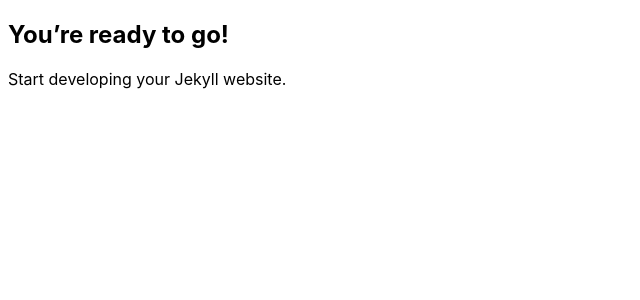
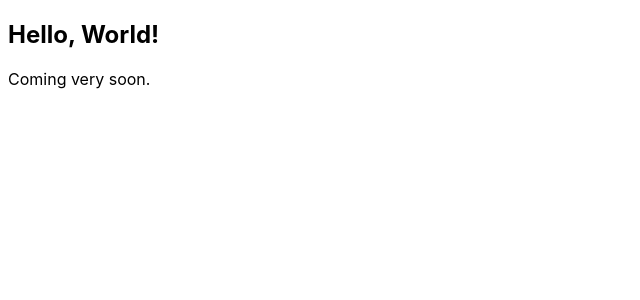
Before and after one commit to DomainProject/domainproject.github.io, a Jekyll site: the page built from index.md, in a window 1280 px wide. Shown: the top 300 px of the page, without its empty margins (0-640 px from the left). Built offline with Jekyll 4.4.1, drawn with Linux system fonts in a browser that asks for light colours.

Commit message:
Hello World page
A simple hello world page.

Signed-off-by: Alessandro Pellegrini <a.pellegrini@ing.uniroma2.it>

```diff
--- a/index.md
+++ b/index.md
@@ -1,8 +1,8 @@
 ---
 layout: default
-title: "Happy Jekylling!"
+title: "Hello World!"
 ---
 
-## You're ready to go!
+## Hello, World!
 
-Start developing your Jekyll website.
+Coming very soon.
```
